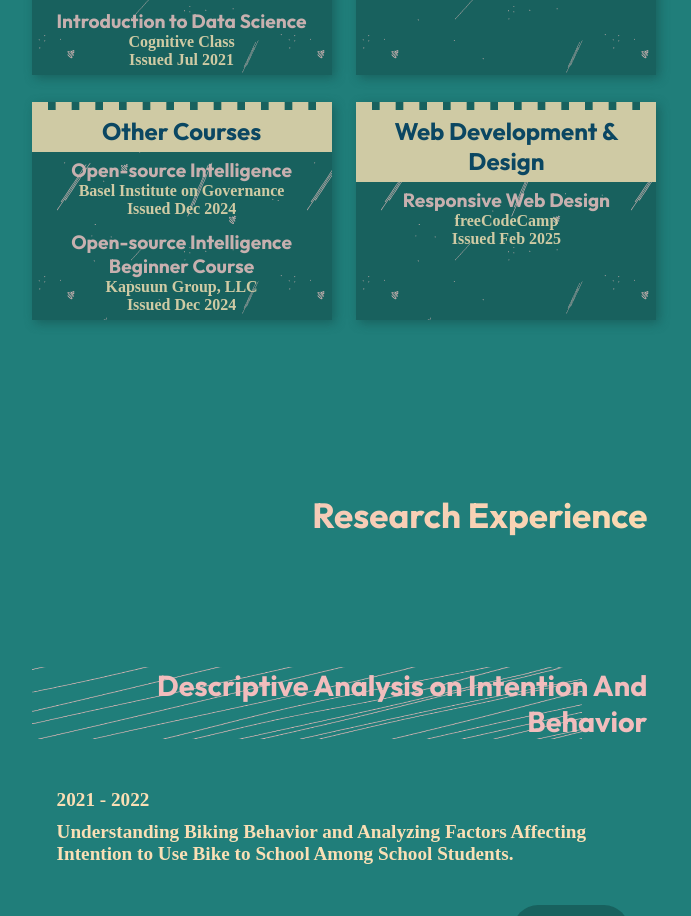
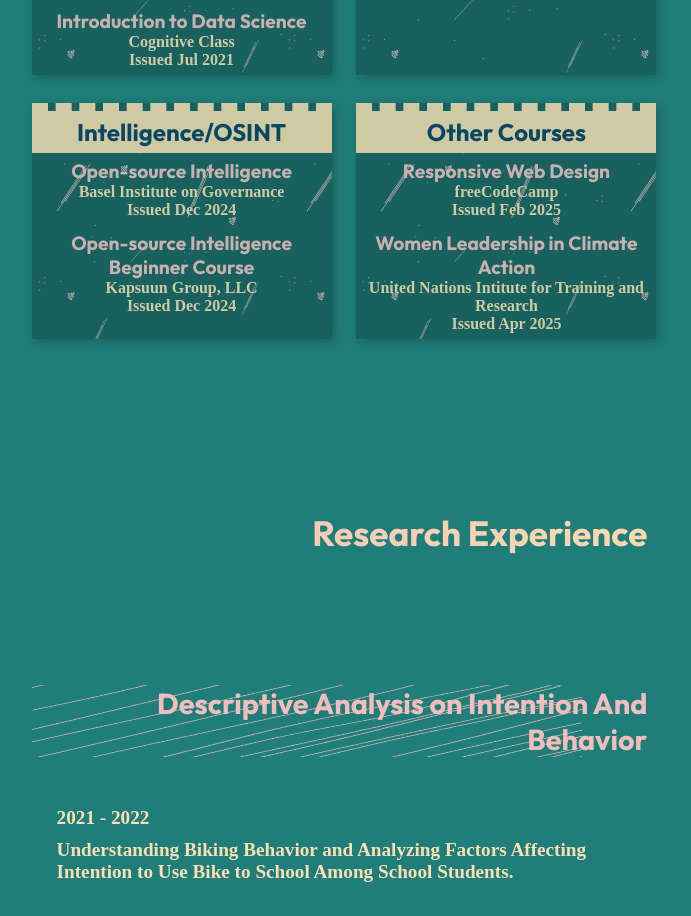
Before and after one commit to irandari28/portfolio-website, a plain HTML site: page index.html in a window 1280 px wide. Shown: the part 6576-7492 px from the top of the page, without its empty margins (582-1273 px from the left). Drawn offline with Linux system fonts and the light colour scheme; a web font is replaced by a local one.

Commit message:
Update website content

```diff
--- a/index.html
+++ b/index.html
@@ -198,7 +198,7 @@
                             </div>
 
                             <div class="course-card">
-                                <div class="course-header"><h2>Other Courses</h2></div>
+                                <div class="course-header"><h2>Intelligence/OSINT</h2></div>
                                 <a href="https://learn.baselgovernance.org/mod/customcert/view.php?id=3548&downloadown=1" target="_blank"><div class="course-item">
                                     <div class="cert-title">Open-source Intelligence</div>
                                     <div class="issuer">Basel Institute on Governance</div>
@@ -212,11 +212,16 @@
                             </div>
 
                             <div class="course-card">
-                                <div class="course-header"><h2>Web Development & Design</h2></div>
+                                <div class="course-header"><h2>Other Courses</h2></div>
                                 <a href="https://freecodecamp.org/certification/fcc1e11b3a5-9e74-42b2-9fa8-d1568329270e/responsive-web-design" target="_blank"><div class="course-item">
                                     <div class="cert-title">Responsive Web Design</div>
                                     <div class="issuer">freeCodeCamp</div>
                                     <div class="date">Issued Feb 2025</div>
+                                </div></a>
+                                <a href="https://drive.google.com/file/d/1-wNNo0cmVzDXY-A8RkRqlfrLy3KSuaBQ/view?usp=drive_link" target="_blank"><div class="course-item">
+                                    <div class="cert-title">Women Leadership in Climate Action</div>
+                                    <div class="issuer">United Nations Intitute for Training and Research</div>
+                                    <div class="date">Issued Apr 2025</div>
                                 </div></a>
                             </div>
                         </div>
```
